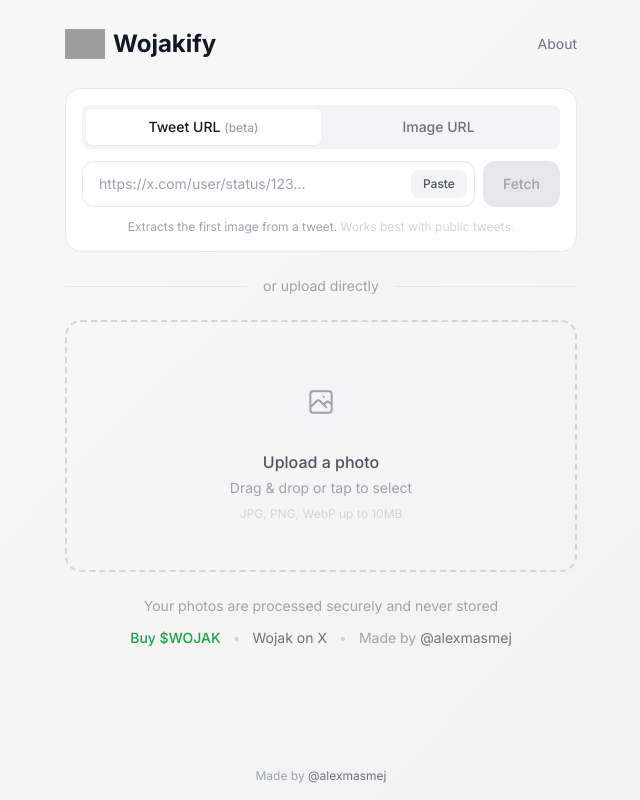
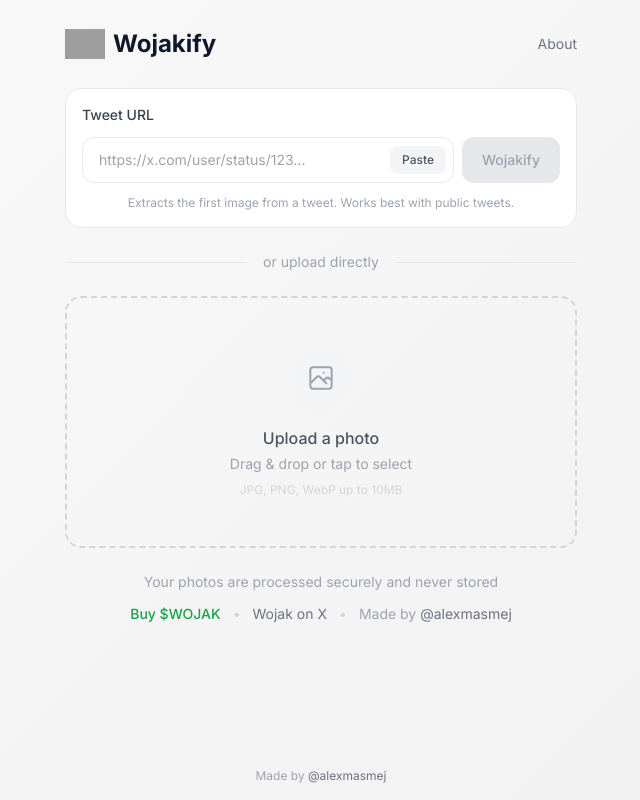
Before and after one commit to AlexMasmej/WOJAK-mini-app, a Next.js app: page / in a window 1280 px wide. Shown: the whole page, without its empty margins (319-959 px from the left). Built offline with nearby package versions, Linux system fonts and the light colour scheme; grey boxes are pictures that could not be loaded.

Commit message:
refactor: Simplify tweet input - rename Fetch to Wojakify, remove image URL mode
- Rename "Fetch" button to "Wojakify" for consistency
- Remove Image URL mode since Tweet URL extraction works well
- Simplify component by removing unused mode toggle and fallback hints

```diff
--- a/src/components/TweetImageInput.tsx
+++ b/src/components/TweetImageInput.tsx
@@ -1,8 +1,6 @@
 'use client';
 
 import { useState, useCallback, useRef } from 'react';
-
-type InputMode = 'tweet' | 'image';
 
 interface TweetImageInputProps {
   onImageReady: (file: File, preview: string) => void;
@@ -13,11 +11,9 @@ export default function TweetImageInput({
   onImageReady,
   disabled = false,
 }: TweetImageInputProps) {
-  const [mode, setMode] = useState<InputMode>('tweet');
   const [url, setUrl] = useState('');
   const [isLoading, setIsLoading] = useState(false);
   const [error, setError] = useState<string | null>(null);
-  const [showFallbackHint, setShowFallbackHint] = useState(false);
   const inputRef = useRef<HTMLInputElement>(null);
 
   const handlePaste = useCallback(async () => {
@@ -25,17 +21,10 @@ export default function TweetImageInput({
       const text = await navigator.clipboard.readText();
       setUrl(text.trim());
       setError(null);
-      setShowFallbackHint(false);
     } catch {
       // Clipboard API might not be available or permission denied
       inputRef.current?.focus();
     }
-  }, []);
-
-  const handleModeChange = useCallback((newMode: InputMode) => {
-    setMode(newMode);
-    setError(null);
-    setShowFallbackHint(false);
   }, []);
 
   const fetchImageAsFile = useCallback(
@@ -70,24 +59,19 @@ export default function TweetImageInput({
 
     setIsLoading(true);
     setError(null);
-    setShowFallbackHint(false);
 
     try {
-      // Step 1: Extract/validate image URL
+      // Step 1: Extract image URL from tweet
       const extractResponse = await fetch('/api/extract-image', {
         method: 'POST',
         headers: { 'Content-Type': 'application/json' },
-        body: JSON.stringify({ url: url.trim(), mode }),
+        body: JSON.stringify({ url: url.trim(), mode: 'tweet' }),
       });
 
       const extractData = await extractResponse.json();
 
       if (!extractResponse.ok || !extractData.success) {
-        // Show fallback hint for tweet extraction failures
-        if (mode === 'tweet') {
-          setShowFallbackHint(true);
-        }
-        throw new Error(extractData.error || 'Failed to extract image');
+        throw new Error(extractData.error || 'Failed to extract image from tweet');
       }
 
       const imageUrl = extractData.imageUrl;
@@ -103,7 +87,7 @@ export default function TweetImageInput({
     } finally {
       setIsLoading(false);
     }
-  }, [url, mode, isLoading, disabled, fetchImageAsFile, onImageReady]);
+  }, [url, isLoading, disabled, fetchImageAsFile, onImageReady]);
 
   const handleKeyDown = useCallback(
     (e: React.KeyboardEvent) => {
@@ -115,51 +99,12 @@ export default function TweetImageInput({
     [handleSubmit]
   );
 
-  const handleSwitchToImageMode = useCallback(() => {
-    setMode('image');
-    setUrl('');
-    setError(null);
-    setShowFallbackHint(false);
-    inputRef.current?.focus();
-  }, []);
-
   return (
     <div className="w-full space-y-3">
-      {/* Segmented Toggle */}
-      <div className="flex rounded-lg bg-gray-100 p-1">
-        <button
-          type="button"
-          onClick={() => handleModeChange('tweet')}
-          disabled={disabled || isLoading}
-          className={`
-            flex-1 py-2 px-3 text-sm font-medium rounded-md transition-all
-            ${
-              mode === 'tweet'
-                ? 'bg-white text-gray-900 shadow-sm'
-                : 'text-gray-500 hover:text-gray-700'
-            }
-            ${disabled || isLoading ? 'opacity-50 cursor-not-allowed' : ''}
-          `}
-        >
-          Tweet URL <span className="text-xs text-gray-400">(beta)</span>
-        </button>
-        <button
-          type="button"
-          onClick={() => handleModeChange('image')}
-          disabled={disabled || isLoading}
-          className={`
-            flex-1 py-2 px-3 text-sm font-medium rounded-md transition-all
-            ${
-              mode === 'image'
-                ? 'bg-white text-gray-900 shadow-sm'
-                : 'text-gray-500 hover:text-gray-700'
-            }
-            ${disabled || isLoading ? 'opacity-50 cursor-not-allowed' : ''}
-          `}
-        >
-          Image URL
-        </button>
-      </div>
+      {/* Tweet URL label */}
+      <label className="block text-sm font-medium text-gray-700">
+        Tweet URL
+      </label>
 
       {/* URL Input with Paste button */}
       <div className="flex gap-2">
@@ -171,14 +116,9 @@ export default function TweetImageInput({
             onChange={(e) => {
               setUrl(e.target.value);
               setError(null);
-              setShowFallbackHint(false);
             }}
             onKeyDown={handleKeyDown}
-            placeholder={
-              mode === 'tweet'
-                ? 'https://x.com/user/status/123...'
-                : 'https://pbs.twimg.com/media/...'
-            }
+            placeholder="https://x.com/user/status/123..."
             disabled={disabled || isLoading}
             className={`
               w-full px-4 py-3 pr-16 rounded-xl border bg-white text-sm
@@ -204,7 +144,7 @@ export default function TweetImageInput({
           </button>
         </div>
 
-        {/* Fetch/Use Button */}
+        {/* Wojakify Button */}
         <button
           type="button"
           onClick={handleSubmit}
@@ -242,42 +182,20 @@ export default function TweetImageInput({
                 />
               </svg>
             </span>
-          ) : mode === 'tweet' ? (
-            'Fetch'
           ) : (
-            'Use'
+            'Wojakify'
           )}
         </button>
       </div>
 
       {/* Error Message */}
       {error && (
-        <div className="text-sm animate-fade-in">
-          <p className="text-red-500">{error}</p>
-          {showFallbackHint && (
-            <button
-              type="button"
-              onClick={handleSwitchToImageMode}
-              className="mt-2 text-blue-500 hover:text-blue-600 underline underline-offset-2"
-            >
-              Paste the image link instead (pbs.twimg.com/...) or upload below
-            </button>
-          )}
-        </div>
+        <p className="text-sm text-red-500 animate-fade-in">{error}</p>
       )}
 
-      {/* Mode-specific hints */}
+      {/* Hint */}
       <p className="text-xs text-gray-400 text-center">
-        {mode === 'tweet' ? (
-          <>
-            Extracts the first image from a tweet.{' '}
-            <span className="text-gray-300">Works best with public tweets.</span>
-          </>
-        ) : (
-          <>
-            Right-click a tweet image, copy image address, and paste above.
-          </>
-        )}
+        Extracts the first image from a tweet. Works best with public tweets.
       </p>
     </div>
   );
```
